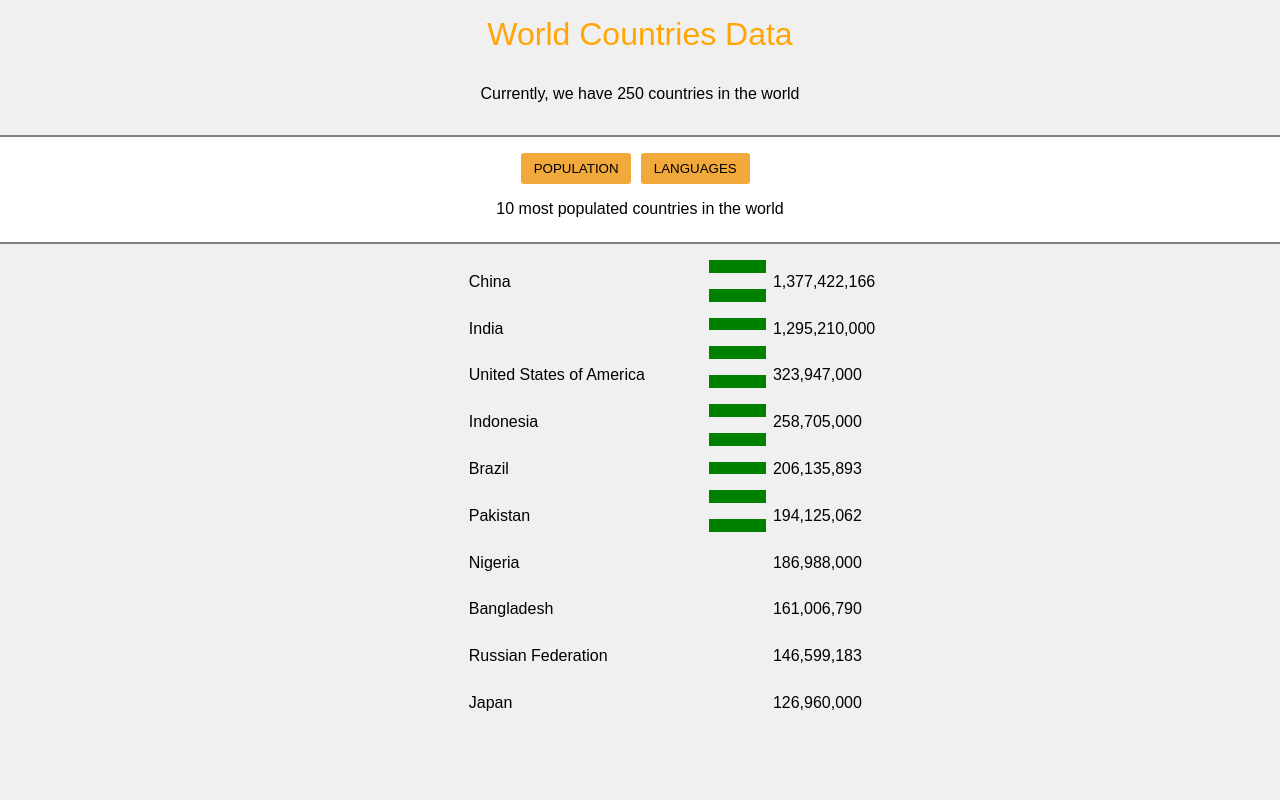
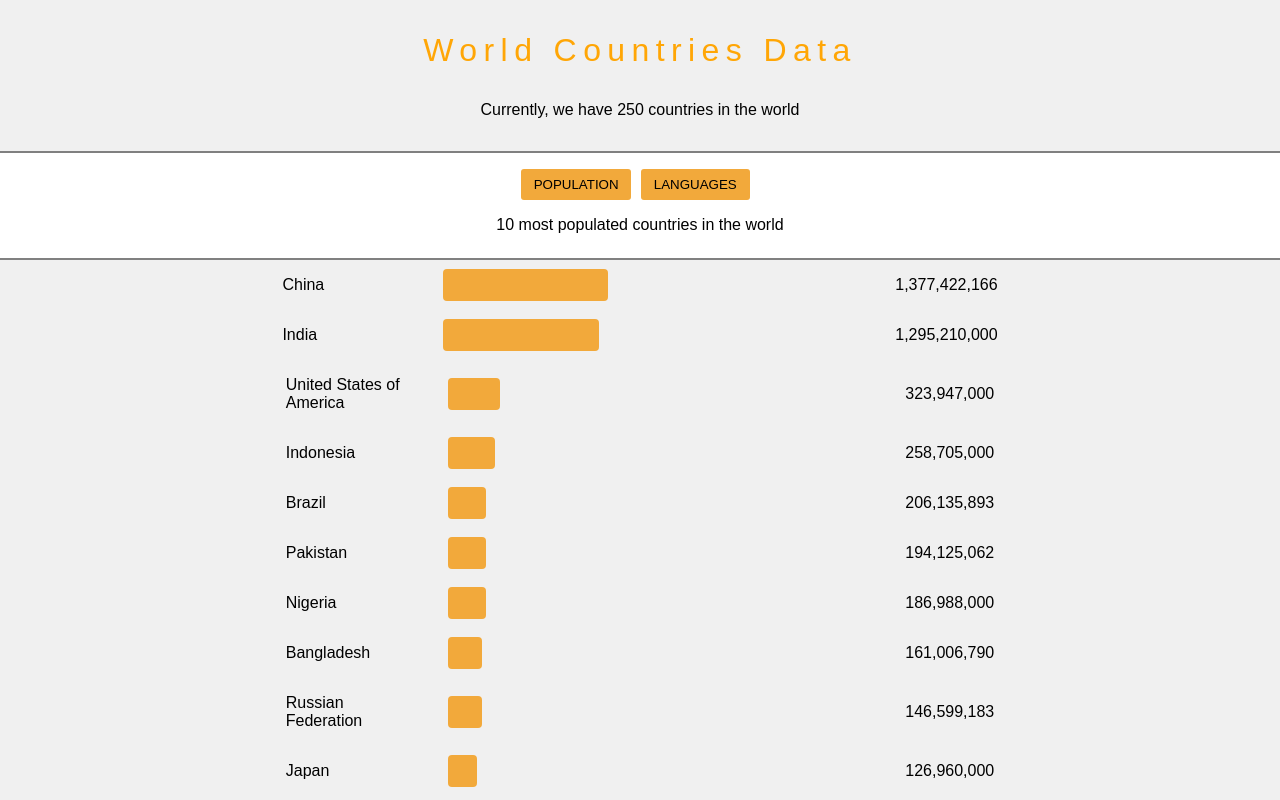
Before and after one commit to Mimi-codes/asabeneh_30_days_of_JavaScript, a website with bundled scripts: page day_25/index.html in a window 1280 px wide. Both pictures are taken after a click on the button "POPULATION". Built offline with nearby package versions, Linux system fonts and the light colour scheme.

Commit message:
fixed the chart issue

```diff
--- a/day_25/js/main.js
+++ b/day_25/js/main.js
@@ -1,109 +1,65 @@
-import { countries } from './countries.js'
+import { countries } from "./countries.js";
 
-const body = document.querySelector('body')
-body.style.fontFamily = "'Montserrat', sans-serif"
-body.style.padding = 0
-body.style.margin = 0
-body.style.boxSizing = 'border-box'
+const body = document.querySelector("body");
+body.style.fontFamily = "'Montserrat', sans-serif";
+body.style.padding = 0;
+body.style.margin = 0;
+body.style.boxSizing = "border-box";
 body.style.backgroundColor = "#f0f0f0";
 
 //HEADER
-const header =  document.createElement('div')
-header.className = 'header'
-header.style.textAlign = 'center'
+const header = document.createElement("div");
+header.className = "header";
+header.style.textAlign = "center";
 header.style.paddingBottom = "1rem";
 header.style.borderBottom = "2px solid gray";
 
-
-const header_title = document.createElement('p')
-header_title.className = 'header_title'
-header_title.textContent = `world countries data`
-header_title.style.textTransform = 'capitalize'
-header_title.style.color = " #ffa606";
-header_title.style.marginTop = "1rem";
+const header_title = document.createElement("p");
+header_title.className = "header_title";
+header_title.textContent = `world countries data`;
+header_title.style.textTransform = "capitalize";
+header_title.style.color = "#ffa606";
+header_title.style.letterSpacing = "0.4rem";
+header_title.style.marginTop = "2rem";
 header_title.style.fontSize = "2rem";
 
-
-const header_para = document.createElement('p')
-header_para.className = 'header_para'
-header_para.textContent = `Currently, we have ${countries.length} countries in the world`
-
+const header_para = document.createElement("p");
+header_para.className = "header_para";
+header_para.textContent = `Currently, we have ${countries.length} countries in the world`;
 
 //BUTTON
-const button_div = document.createElement('div')
-button_div.className = 'button_div'
+const button_div = document.createElement("div");
+button_div.className = "button_div";
 button_div.style.paddingTop = "1rem";
 button_div.style.textAlign = "center";
 button_div.style.paddingBottom = "0.5rem";
 button_div.style.backgroundColor = "white";
-button_div.style.borderBottom = "2px solid gray"
+button_div.style.borderBottom = "2px solid gray";
 
-const buttons = document.createElement('div')
-buttons.className = 'buttons'
+const buttons = document.createElement("div");
+buttons.className = "buttons";
 
-const text_para = document.querySelector('.text_para')
+const text_para = document.querySelector(".text_para");
 
-const population_btn = document.querySelector('.btn_population')
+//OUTPUT DIV
+const output_div = document.createElement("div");
+output_div.className = "output_div";
+
+//POPULATION
+const population_btn = document.querySelector(".btn_population");
 population_btn.style.marginRight = "0.6rem";
 population_btn.style.padding = "0.5rem 0.8rem";
 population_btn.style.border = "none";
 population_btn.style.justifyContent = "center";
 population_btn.style.backgroundColor = "#f2a93b";
 population_btn.style.borderRadius = "3px";
-population_btn.style.textTransform = 'uppercase'
+population_btn.style.textTransform = "uppercase";
+population_btn.style.cursor = "pointer";
 
-
-const languages_btn = document.querySelector('.btn_languages')
-languages_btn.style.marginRight = "0.6rem";
-languages_btn.style.padding = "0.5rem 0.8rem";
-languages_btn.style.border = "none";
-languages_btn.style.backgroundColor = "#f2a93b";
-languages_btn.style.borderRadius = "3px";
-languages_btn.style.textTransform = 'uppercase'
-
-//OUTPUT DIV
-const output_div = document.createElement('div')
-output_div.className = 'output_div'
-// output_div.style.display = 'flex'
-
-//POPULATION OUTPUT BUTTON
-const population_output_div = document.createElement('div')
-population_output_div.className = 'population_output_div'
-population_output_div.style.display = 'flex'
-population_output_div.style.justifyContent = 'center'
-
-const language_output_div = document.createElement('div')
-language_output_div.className = 'language_output_div'
-language_output_div.style.display = 'flex'
-language_output_div.style.justifyContent = 'center'
-
-const country_name = document.createElement("div");
-country_name.className = "country_name";
-const country_population = document.createElement("div");
-country_population.className = "country_population";
-
-//LANGUAGE OUTPUT BUTTON
-const language_name = document.createElement("div");
-language_name.className = "language";
-const language_total = document.createElement("div");
-language_total.className = "language_total";
-
-const lang = [
-    { data: "English", status: "91" },
-    { data: "French", status: "45" },
-    { data: "Arabic", status: "25" },
-    { data: "Spanish", status: "24" },
-    { data: "Portuguese", status: "9" },
-    { data: "Russian", status: "9" },
-    { data: "Dutch", status: "8" },
-    { data: "German", status: "7" },
-    { data: "Chinese", status: "5" },
-    { data: "Serbian", status: "4" },
-  ];
-
-
-
-
+//population output button
+const population_output_div = document.createElement("div");
+const population = document.createElement("div");
+population_output_div.className = "population_output_div";
 
 let arr = [];
 countries.sort(function (b, a) {
@@ -111,112 +67,155 @@ countries.sort(function (b, a) {
   return arr;
 });
 
+//total sum of population
 let slice = countries.slice(0, 10);
-slice.forEach((country) => {
-  let itemP = document.createElement("p");
-  itemP.className = "item_p";
-  itemP.style.paddingTop = "0.8rem";
-  let itemPText = document.createTextNode(`${country.name} `);
-  itemP.style.marginLeft = "4rem";
-  itemP.appendChild(itemPText);
-  country_name.append(itemP);
+let pop = [];
+for (let i = 0; i < slice.length; i++) {
+  pop.push(slice[i].population);
+}
+
+let sum = 0;
+for (let i = 0; i < pop.length; i++) {
+  sum += pop[i];
+}
+// console.log(sum);
+
+countries.slice(0, 10).map((country) => {
+  let container = document.createElement("div");
+  container.style.display = "flex";
+  container.style.alignItems = "center";
+  container.style.justifyContent = "center";
+  let country_names = document.createElement("p");
+  country_names.style.flex = '0.1'
+  let charts_section = document.createElement("div");
+  charts_section.className = 'charts_section'
+  charts_section.style.flex = '0.4'
+  charts_section.style.marginLeft = '3rem'
+  let country_charts = document.createElement("div");
+  let country_popp = document.createElement("p");
+  country_names.className = "country_names";
+  country_charts.className = "graph";
+  country_charts.style.borderRadius = '4px'
+  country_charts.style.height = '0.8rem'
+  country_popp.className = "population";
+
+  country_names.textContent = country.name;
+  country_popp.textContent = `${country.population.toLocaleString("en-US")} `;
+  // country_charts.textContent = `${Math.floor(
+    // (country.population / sum) * 100
+  // )}%`;
+  country_charts.style.width = `${Math.floor(
+    (country.population / sum) * 100
+  )}%`;
+
+  charts_section.style.width = `350px`;
+  charts_section.appendChild(country_charts);
+  container.append(country_names, charts_section, country_popp);
+  population.append(container);
+});
+
+population_btn.addEventListener("click", (e) => {
+  let click = e.type;
+  if (e.type === click) {
+    text_para.textContent = "10 most populated countries in the world";
+    population_output_div.append(population);
+    language_output_div.textContent = "";
+  }
 });
 
 
-let slice_1 = countries.slice(0, 10);
-slice_1.forEach((country) => {
-  let itemP = document.createElement("p");
-  itemP.className = "item_p";
-  itemP.style.paddingTop = "0.8rem";
-  let itemPText = document.createTextNode(
-    `${country.population.toLocaleString("en-US")} `
-  );
-  itemP.style.marginLeft = "4rem";
-  itemP.appendChild(itemPText);
-  country_population.append(itemP);
+//LANGUAGE
+const lang = [
+  { data: "English", status: 91 },
+  { data: "French", status: 45 },
+  { data: "Arabic", status: 25 },
+  { data: "Spanish", status: 24 },
+  { data: "Portuguese", status: 9 },
+  { data: "Russian", status: 9 },
+  { data: "Dutch", status: 8 },
+  { data: "German", status: 7 },
+  { data: "Chinese", status: 5 },
+  { data: "Serbian", status: 4 },
+];
 
+const languages_btn = document.querySelector(".btn_languages");
+languages_btn.style.marginRight = "0.6rem";
+languages_btn.style.padding = "0.5rem 0.8rem";
+languages_btn.style.border = "none";
+languages_btn.style.backgroundColor = "#f2a93b";
+languages_btn.style.borderRadius = "3px";
+languages_btn.style.textTransform = "uppercase";
+languages_btn.style.cursor = "pointer";
+
+//language output button
+const language_output_div = document.createElement("div");
+language_output_div.className = "language_output_div";
+language_output_div.style.justifyContent = "center";
+language_output_div.style.alignItems = "center";
+
+const language_name = document.createElement("div");
+language_name.className = "language";
+language_name.style.display = "flex";
+language_name.style.flexDirection = "column";
+
+
+//total sum of languages
+let stat = []
+for (let num of lang) {
+stat.push(num.status)
+}
+// console.log(stat)
+let total =  stat.reduce(function(a, b){
+  return a + b;
+}, 0);
+// console.log(total)
+
+lang.map((item) => {
+  let container = document.createElement("div");
+  container.style.display = "flex";
+  container.style.alignItems = "center";
+  container.style.justifyContent = "center";
+  let lang_names = document.createElement("p");
+  lang_names.style.flex = '0.1'
+  let charts_section = document.createElement("div");
+  charts_section.className = 'charts_section'
+  charts_section.style.flex = '0.4'
+  charts_section.style.marginLeft = '3rem'
+  let lang_charts = document.createElement("div");
+  let lang_popp = document.createElement("p");
+  lang_names.className = "lang_names";
+  lang_charts.className = "graph";
+  lang_charts.style.borderRadius = '4px'
+  lang_charts.style.height = '0.8rem'
+  lang_popp.className = "lang";
+  lang_names.textContent = `${item.data}`
+  lang_popp.textContent = `${item.status} `;
+  lang_popp.style.marginRight = '3rem'
+  // country_charts.textContent = `${Math.floor(
+    // (country.population / sum) * 100
+  // )}%`;
+  lang_charts.style.width = `${Math.floor(
+    (item.status / total) * 100
+  )}%`;
+
+  charts_section.style.width = `350px`;
+  charts_section.appendChild(lang_charts);
+  container.append(lang_names, charts_section, lang_popp);
+  language_name.append(container);
 });
 
-//total sum of population
-let pop = []
-for(let i = 0; i < slice.length; i++) {
-pop.push(slice[i].population)
-}
-
-let sum = 0
-for (let i = 0; i < pop.length; i++) {
-    sum += pop[i];
-}
-console.log(sum);
-const bar_div = document.createElement('div')
-bar_div.className = 'bar_div'
-const bar = document.createElement('div')
-bar.style.backgroundColor = 'green'
-
-let percentage = slice.forEach((country) => {
-    const bar = document.createElement('div')
-    bar.style.backgroundColor = 'green'
-    bar.className = "bar_item";
-    bar.style.paddingTop = "0.8rem";
-    bar.style.marginTop = "1rem";
-    // let itemPText = document.createTextNode(`${(country.population/sum) * 100} `);
-    bar.style.marginLeft = "4rem";
-    bar.style.width = `90%`
-    // bar.appendChild(itemPText);
-    bar_div.append(bar);
-  });
+languages_btn.addEventListener("click", (e) => {
+  let check = e.type;
+  if (e.type === check) {
+    text_para.textContent = "10 most spoken languages in the world";
+    population_output_div.textContent = "";
+    language_output_div.append(language_name);
+  }
+});
 
 
-
-
-lang.forEach((item) => {
-    let itemP = document.createElement("p");
-    itemP.className = "item_p";
-    itemP.style.paddingTop = "0.8rem";
-    let itemPText = document.createTextNode(`${item.data} `);
-    itemP.style.marginLeft = "4rem";
-    itemP.appendChild(itemPText);
-    language_name.append(itemP);
-  });
-
-  lang.forEach((item) => {
-    let itemP = document.createElement("p");
-    itemP.className = "item_p";
-    itemP.style.paddingTop = "0.8rem";
-    let itemPText = document.createTextNode(`${item.status} `);
-    itemP.style.marginLeft = "4rem";
-    itemP.appendChild(itemPText);
-    language_total.append(itemP);
-  });
-
-population_btn.addEventListener('click', (e) => {
-let click = e.type
-if(e.type === click) {
-    text_para.textContent = '10 most populated countries in the world'
-    // console.log(text_para)
-    // console.log(`${countries.length}`)
-population_output_div.append(country_name, bar_div, country_population)
-language_output_div.textContent = ''
-}
-})
-
-
-languages_btn.addEventListener('click', (e) => {
-    let check = e.type
-    if(e.type === check) {
-        text_para.textContent = '10 most spoken languages in the world'
-        // console.log(text_para)
-      population_output_div.textContent = ''
-      language_output_div.append(language_name, language_total)
-    }
-
-    })
-
-
-
-document.body.append(header, button_div, output_div)
-header.append(header_title, header_para)
-button_div.append(buttons, text_para)
-buttons.append(population_btn, languages_btn)
-output_div.append(population_output_div, language_output_div)
-// bar_div.append(bar)
+document.body.append(header, button_div, output_div);
+header.append(header_title, header_para);
+button_div.append(buttons, text_para);
+buttons.append(population_btn, languages_btn);
+output_div.append(population_output_div, language_output_div);
--- a/day_25/style.css
+++ b/day_25/style.css
@@ -11,3 +11,14 @@ body {
 h4 {
     text-transform: capitalize;
 }
+
+
+.country_name {
+    width: 200px;
+}
+
+.graph {
+    background-color: #f2a93b;
+    padding: 10px;
+    text-align: center;
+}
```
